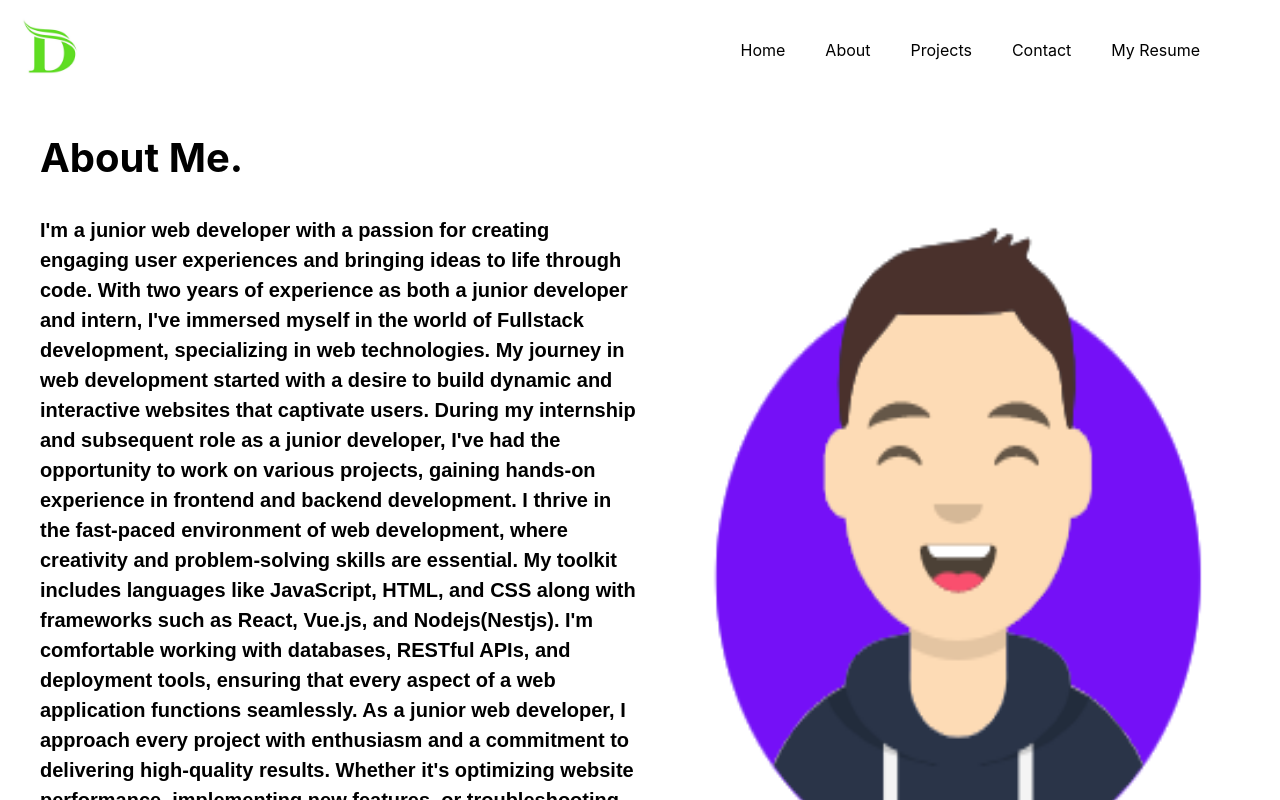
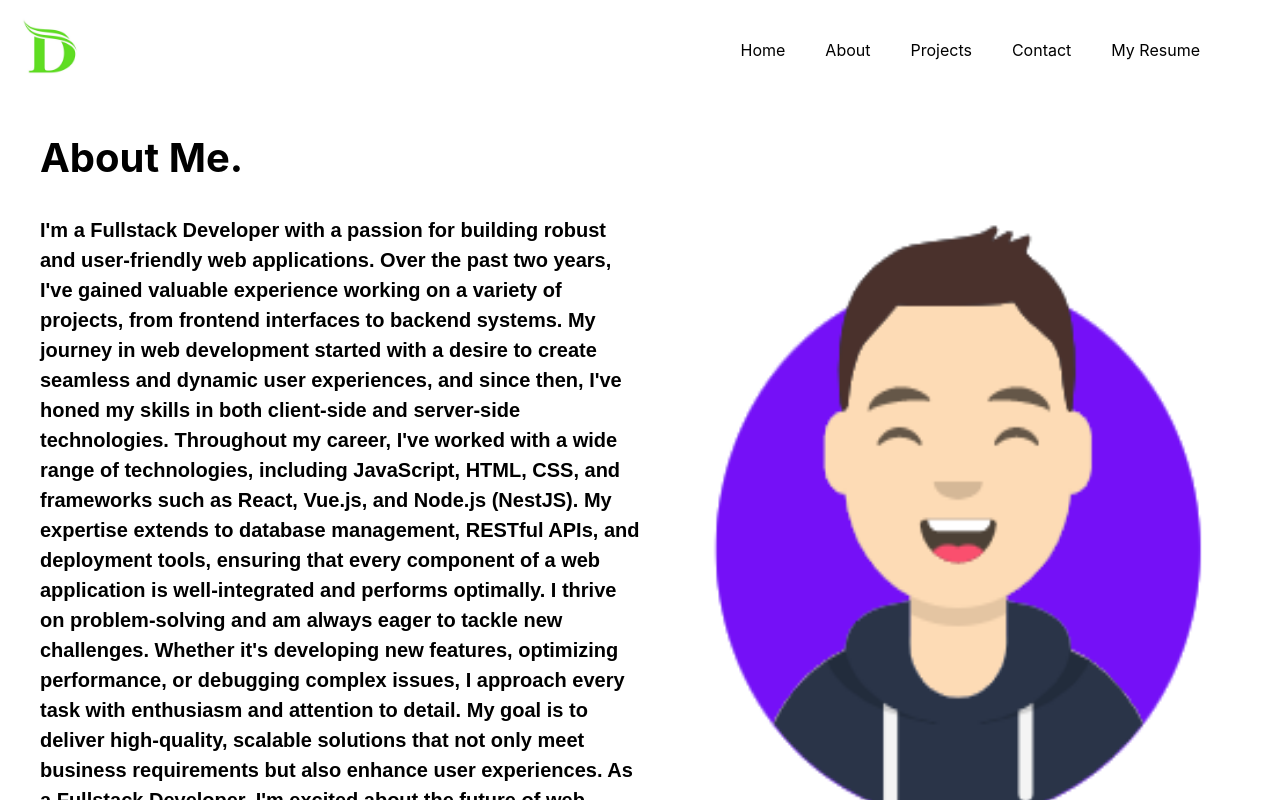
Before and after one commit to divywealth/my-portfolo, a React (Create React App) app: page /about in a window 1280 px wide. Shown: the top 800 px of the page. Built offline with nearby package versions, Linux system fonts and the light colour scheme.

Commit message:
changes in form

```diff
--- a/package.json
+++ b/package.json
@@ -4,6 +4,7 @@
   "private": true,
   "dependencies": {
     "@emailjs/browser": "^3.10.0",
+    "@formspree/react": "^2.5.1",
     "@fortawesome/fontawesome-svg-core": "^6.4.0",
     "@fortawesome/free-regular-svg-icons": "^6.4.0",
     "@fortawesome/free-solid-svg-icons": "^6.4.0",
--- a/src/Pages/About.js
+++ b/src/Pages/About.js
@@ -15,31 +15,29 @@ function About() {
           <div className="aboutSpliting">
             <div>
               <p className="aboutContent">
-                I'm a junior web developer with a passion for creating engaging
-                user experiences and bringing ideas to life through code. With
-                two years of experience as both a junior developer and intern,
-                I've immersed myself in the world of Fullstack development,
-                specializing in web technologies. My journey in web development
-                started with a desire to build dynamic and interactive websites
-                that captivate users. During my internship and subsequent role
-                as a junior developer, I've had the opportunity to work on
-                various projects, gaining hands-on experience in frontend and
-                backend development. I thrive in the fast-paced environment of
-                web development, where creativity and problem-solving skills are
-                essential. My toolkit includes languages like JavaScript, HTML,
-                and CSS along with frameworks such as React, Vue.js, and
-                Nodejs(Nestjs). I'm comfortable working with databases, RESTful
-                APIs, and deployment tools, ensuring that every aspect of a web
-                application functions seamlessly. As a junior web developer, I
-                approach every project with enthusiasm and a commitment to
-                delivering high-quality results. Whether it's optimizing website
-                performance, implementing new features, or troubleshooting
-                issues, I'm dedicated to producing clean, efficient code that
-                meets both user needs and business objectives. I'm excited about
-                the endless possibilities in web development and eager to
-                continue learning and growing in this dynamic field. I look
-                forward to contributing my skills to innovative projects and
-                making a positive impact in the digital world.
+                I'm a Fullstack Developer with a passion for building robust and
+                user-friendly web applications. Over the past two years, I've
+                gained valuable experience working on a variety of projects,
+                from frontend interfaces to backend systems. My journey in web
+                development started with a desire to create seamless and dynamic
+                user experiences, and since then, I've honed my skills in both
+                client-side and server-side technologies. Throughout my career,
+                I've worked with a wide range of technologies, including
+                JavaScript, HTML, CSS, and frameworks such as React, Vue.js, and
+                Node.js (NestJS). My expertise extends to database management,
+                RESTful APIs, and deployment tools, ensuring that every
+                component of a web application is well-integrated and performs
+                optimally. I thrive on problem-solving and am always eager to
+                tackle new challenges. Whether it's developing new features,
+                optimizing performance, or debugging complex issues, I approach
+                every task with enthusiasm and attention to detail. My goal is
+                to deliver high-quality, scalable solutions that not only meet
+                business requirements but also enhance user experiences. As a
+                Fullstack Developer, I'm excited about the future of web
+                development and am constantly seeking opportunities to learn and
+                grow. I'm looking forward to contributing my skills to
+                innovative projects and making a meaningful impact in the tech
+                industry.
               </p>
             </div>
             <div>
@@ -71,7 +69,7 @@ function About() {
             <p>Visual Studio Code</p>
             <p>TypeOrm</p>
             <p>Sequelize</p>
-            <p>MySql</p>
+            <p>MySql & Mongodb</p>
             <p>Bitbucket</p>
             <p>GitHub</p>
           </div>
--- a/src/Pages/HomePage.js
+++ b/src/Pages/HomePage.js
@@ -30,29 +30,13 @@ function HomePage() {
     },
   ];
 
-  const text = `I'm a junior web developer with a passion for creating engaging user
-  experiences and bringing ideas to life through code. With two years of
-  experience as both a junior developer and intern, I've immersed myself
-  in the world of Fullstack development, specializing in web
-  technologies. My journey in web development started with a desire to
-  build dynamic and interactive websites that captivate users. During my
-  internship and subsequent role as a junior developer, I've had the
-  opportunity to work on various projects, gaining hands-on experience
-  in frontend and backend development. I thrive in the fast-paced
-  environment of web development, where creativity and problem-solving
-  skills are essential. My toolkit includes languages like JavaScript,
-  HTML, and CSS along with frameworks such as React, Vue.js, and
-  Nodejs(Nestjs). I'm comfortable working with databases, RESTful APIs,
-  and deployment tools, ensuring that every aspect of a web application
-  functions seamlessly. As a junior web developer, I approach every
-  project with enthusiasm and a commitment to delivering high-quality
-  results. Whether it's optimizing website performance, implementing new
-  features, or troubleshooting issues, I'm dedicated to producing clean,
-  efficient code that meets both user needs and business objectives. I'm
-  excited about the endless possibilities in web development and eager
-  to continue learning and growing in this dynamic field. I look forward
-  to contributing my skills to innovative projects and making a positive
-  impact in the digital world.`;
+  const text = `I'm a Fullstack Developer with a passion for building robust and user-friendly web applications. Over the past two years, I've gained valuable experience working on a variety of projects, from frontend interfaces to backend systems. My journey in web development started with a desire to create seamless and dynamic user experiences, and since then, I've honed my skills in both client-side and server-side technologies.
+
+  Throughout my career, I've worked with a wide range of technologies, including JavaScript, HTML, CSS, and frameworks such as React, Vue.js, and Node.js (NestJS). My expertise extends to database management, RESTful APIs, and deployment tools, ensuring that every component of a web application is well-integrated and performs optimally.
+
+  I thrive on problem-solving and am always eager to tackle new challenges. Whether it's developing new features, optimizing performance, or debugging complex issues, I approach every task with enthusiasm and attention to detail. My goal is to deliver high-quality, scalable solutions that not only meet business requirements but also enhance user experiences.
+
+  As a Fullstack Developer, I'm excited about the future of web development and am constantly seeking opportunities to learn and grow. I'm looking forward to contributing my skills to innovative projects and making a meaningful impact in the tech industry.`;
 
   const maxLength = 250;
 
@@ -67,7 +51,7 @@ function HomePage() {
         <NavBar />
       </div>
       <section className="Body">
-        <h1>Frontend & Backend Developer</h1>
+        <h1>Fullstack Developer</h1>
         <p>Hi, I'm Onuora Divine. Nice to meet you</p>
         <img src={avater} alt="" />
         <div className="computerImg">
@@ -80,20 +64,14 @@ function HomePage() {
         {showAll ? (
           <p id="newWriting">
             {text}{" "}
-            <span
-              onClick={toggleShowAll}
-              style={{ color: "grey" }}
-            >
+            <span onClick={toggleShowAll} style={{ color: "grey" }}>
               Collapse
             </span>
           </p>
         ) : (
           <p>
             {text.length > maxLength ? text.slice(0, maxLength) + "..." : text}
-            <span
-              onClick={toggleShowAll}
-              style={{ color: "grey"}}
-            >
+            <span onClick={toggleShowAll} style={{ color: "grey" }}>
               Read more
             </span>
           </p>
@@ -125,7 +103,7 @@ function HomePage() {
             <p>Visual Studio Code</p>
             <p>TypeOrm</p>
             <p>Sequelize</p>
-            <p>MySql</p>
+            <p>MySql & Mongodb</p>
             <p>Bitbucket</p>
             <p>GitHub</p>
           </div>
--- a/src/Pages/SayHello.js
+++ b/src/Pages/SayHello.js
@@ -1,59 +1,96 @@
-
-import emailjs from '@emailjs/browser'
-import { useRef } from 'react'
-import {useNavigate} from "react-router-dom"
-
-
+import { ValidationError, useForm } from "@formspree/react";
+import { useRef } from "react";
+import { useNavigate } from "react-router-dom";
 
 function SayHello() {
-    const form = useRef()
-    const navigate = useNavigate()
-    const handleSubmit = (e) => {
-        e.preventDefault()
-        emailjs.sendForm('service_cbcb9br', 'template_r8q4o9s', form.current, 'IUXdmkclPimh5PcC9')
-        .then((result) => {
-            console.log(result.text);
-        }, (error) => {
-            console.log(error.text);
-        });
-        form.current.reset()
-        navigate("/sent")
+  const form = useRef();
+  const navigate = useNavigate();
+  const [state, handleSubmit] = useForm("xanwbbyk");
+  if (state.succeeded) {
+    form.current.reset();
+    navigate("/sent");
   }
+  // const handleSubmit = (e) => {
+  //     e.preventDefault()
+
+  //     form.current.reset()
+  //     navigate("/sent")
+  // }
   return (
     <div>
       <section className="content">
         <div className="Projects">
           <h1>CONTACT</h1>
           <div></div>
-                    <p>Feel free to Contact me by submitting the form below and I will get back to you as soon as possible</p>
+          <p>
+            Feel free to Contact me by submitting the form below and I will get
+            back to you as soon as possible
+          </p>
         </div>
 
         <div className="contactBox">
           <form ref={form} onSubmit={handleSubmit}>
             <div className="contact_form_field">
               <label for="name">Name</label>
-                            <input placeholder="Enter your name" type="text" name="user_name" required/>
+              <input
+                placeholder="Enter your name"
+                type="text"
+                name="user_name"
+                required
+              />
             </div>
 
             <div className="contact_form_field">
               <label>Email</label>
-                            <input placeholder="Enter your email"  type="email" name="user_email" required/>
+              <input
+                placeholder="Enter your email"
+                type="email"
+                name="user_email"
+                required
+              />
+              <ValidationError
+                prefix="Email"
+                field="email"
+                errors={state.errors}
+              />
             </div>
 
             <div className="contact_form_field">
               <label>Subject</label>
-                            <input placeholder="Enter Subject" type="text" name="subject" required/>
+              <input
+                placeholder="Enter Subject"
+                type="text"
+                name="subject"
+                required
+              />
             </div>
 
             <div className="contact_form_field">
               <label>Message</label>
-                            <textarea placeholder="Enter your message" type="message" name="message" required/>
+              <textarea
+                placeholder="Enter your message"
+                type="message"
+                name="message"
+                required
+              />
+              <ValidationError
+                prefix="Message"
+                field="message"
+                errors={state.errors}
+              />
             </div>
 
             <div id="submitContainer">
-                            <button>SUBMIT</button>
+              <button type="submit" disabled={state.submitting}>
+                {state.submitting ? (
+                  <span>
+                    <div className="spinner"></div>
+                  </span>
+                ) : (
+                  "SUBMIT"
+                )}
+              </button>
             </div>
-
           </form>
         </div>
       </section>
```
Also changed, not shown: src/App.css (+59 -72 lines), 1 other file (tests, documents, lock files or other folders). Lines whose indentation alone changed are shown as unchanged.
